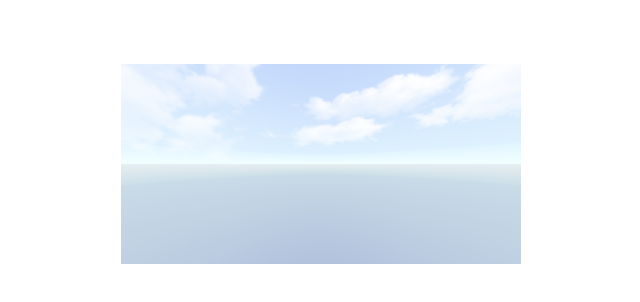
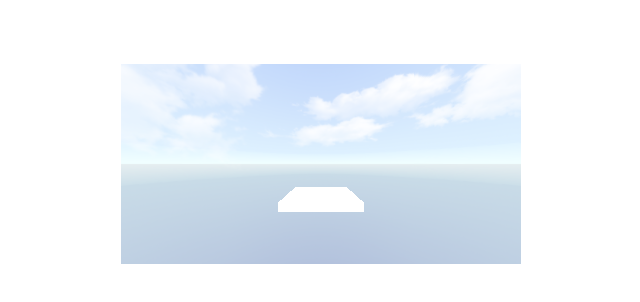
Before and after one commit to caxchen/Office_World, a website built with Vite: page index.html in a window 1280 px wide. Shown: the whole page, without its empty margins (319-959 px from the left). Built offline with nearby package versions, Linux system fonts and the light colour scheme.

Commit message:
organized code

```diff
--- a/main.js
+++ b/main.js
@@ -1,9 +1,12 @@
 import './style.css'
 import * as THREE from 'three';
+import { EffectComposer } from 'three/addons/postprocessing/EffectComposer.js';
+import { RenderPass } from 'three/addons/postprocessing/RenderPass.js';
+import { GlitchPass } from 'three/addons/postprocessing/GlitchPass.js';
 
 function main() {
   const canvas = document.querySelector('#c');
-  const renderer = new THREE.WebGLRenderer({antialias: true, canvas});
+  const scene = new THREE.Scene();
 
   const fov = 75;
   const aspect = 2;  // the canvas default
@@ -12,32 +15,33 @@ function main() {
   const camera = new THREE.PerspectiveCamera(fov, aspect, near, far);
   camera.position.z = 2;
 
-  const scene = new THREE.Scene();
+  const renderer = new THREE.WebGLRenderer({antialias: false, canvas});
+  const composer = new EffectComposer( renderer );
+  const renderPass = new RenderPass( scene, camera );
+  composer.addPass( renderPass );
+  //const glitchPass = new GlitchPass();
+  //composer.addPass( glitchPass );
 
   const loader = new THREE.TextureLoader();
 
-  let skyboxSize = 10;
-  const sky_geom = new THREE.BoxGeometry(skyboxSize,skyboxSize,skyboxSize);
-  const test_mat = new THREE.MeshBasicMaterial({
+  const test_mat = new THREE.MeshPhongMaterial({
     //color: 0x7d7d7d,
     map: loader.load("resources/awkward_cat.jpg")
   });
-  const sky_mats = createSkyboxMaterials();
-  const skybox = new THREE.Mesh(sky_geom, sky_mats);
 
-  scene.add(skybox);
+  createSkybox(scene);
+  createOffice(scene);
 
   renderer.render(scene, camera);
+
+
 
   //skybox.rotation.x = rad(-90);
 
 
   function render(time) {
-    //time *= 0.001;  // convert time to seconds
-    //skybox.rotation.x = time;
-    //skybox.rotation.y = time;
-
-    renderer.render(scene, camera);
+    //renderer.render(scene, camera);
+    composer.render();
 
     requestAnimationFrame(render);
   }
@@ -48,7 +52,11 @@ function main() {
 main();
 
 
-function createSkyboxMaterials() {
+function rad(deg) {
+  return deg * (Math.PI/180);
+}
+
+function createSkybox(scene) {
   //order: front,back, up,down, right,left
   let matArray = [];
   const loader = new THREE.TextureLoader();
@@ -90,9 +98,20 @@ function createSkyboxMaterials() {
   matArray.push(front); //done
   matArray.push(back); //done
 
-  return matArray;
+  let skyboxSize = 10;
+  const sky_geom = new THREE.BoxGeometry(skyboxSize,skyboxSize,skyboxSize);
+  const skybox = new THREE.Mesh(sky_geom, matArray);
+  scene.add(skybox);
 }
 
-function rad(deg) {
-  return deg * (Math.PI/180);
+
+function createOffice(scene) {
+  const floor_geom = new THREE.BoxGeometry(1,0.1,1);
+  const white_mat = new THREE.MeshBasicMaterial({
+    color:0xffffff,
+    //map: loader.load("resources/red.png")
+  })
+  const floor = new THREE.Mesh(floor_geom, white_mat);
+  floor.position.y = -0.5;
+  scene.add(floor);
 }
```
Also changed, not shown: index.html (+1 -1 lines), resources/red.png (added).
